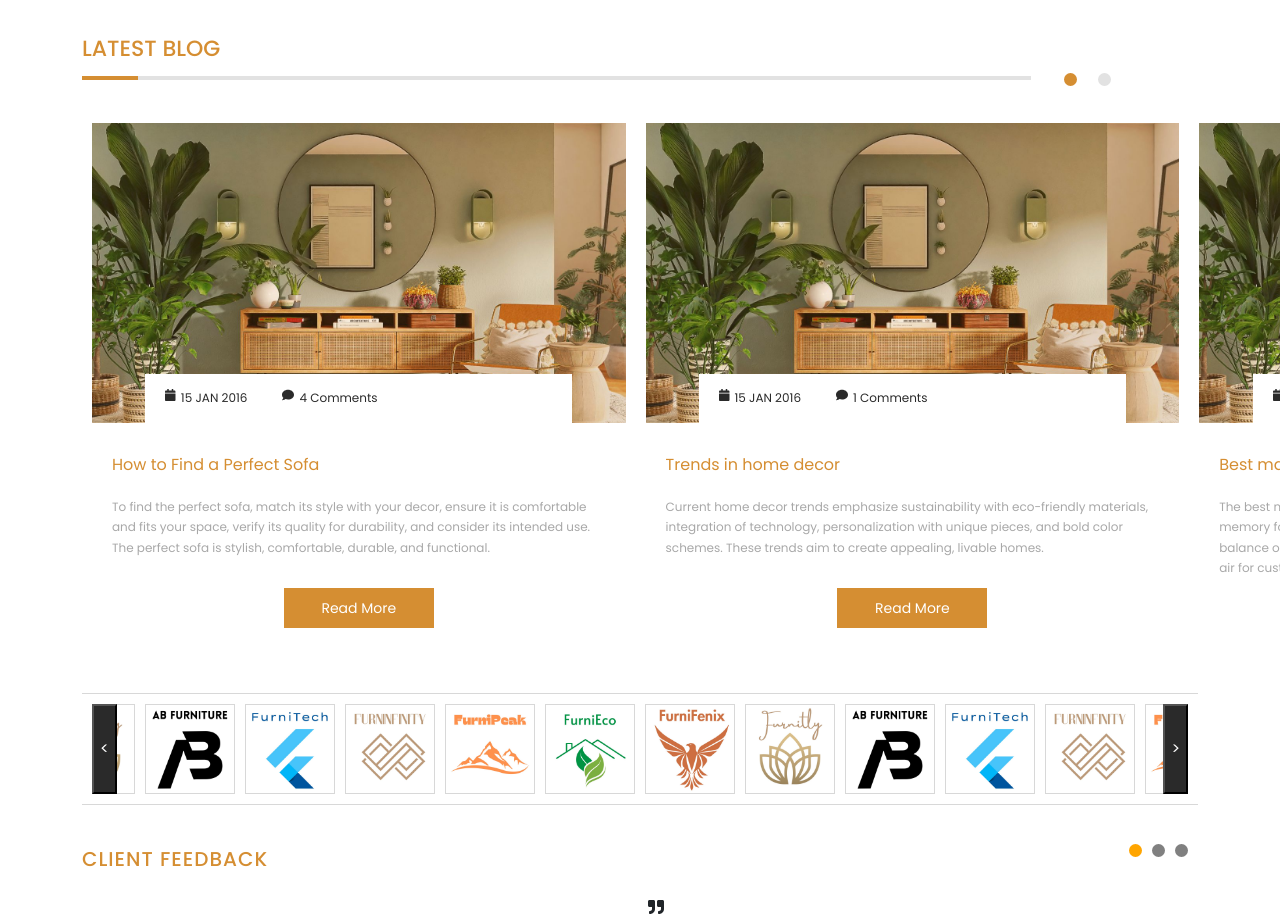
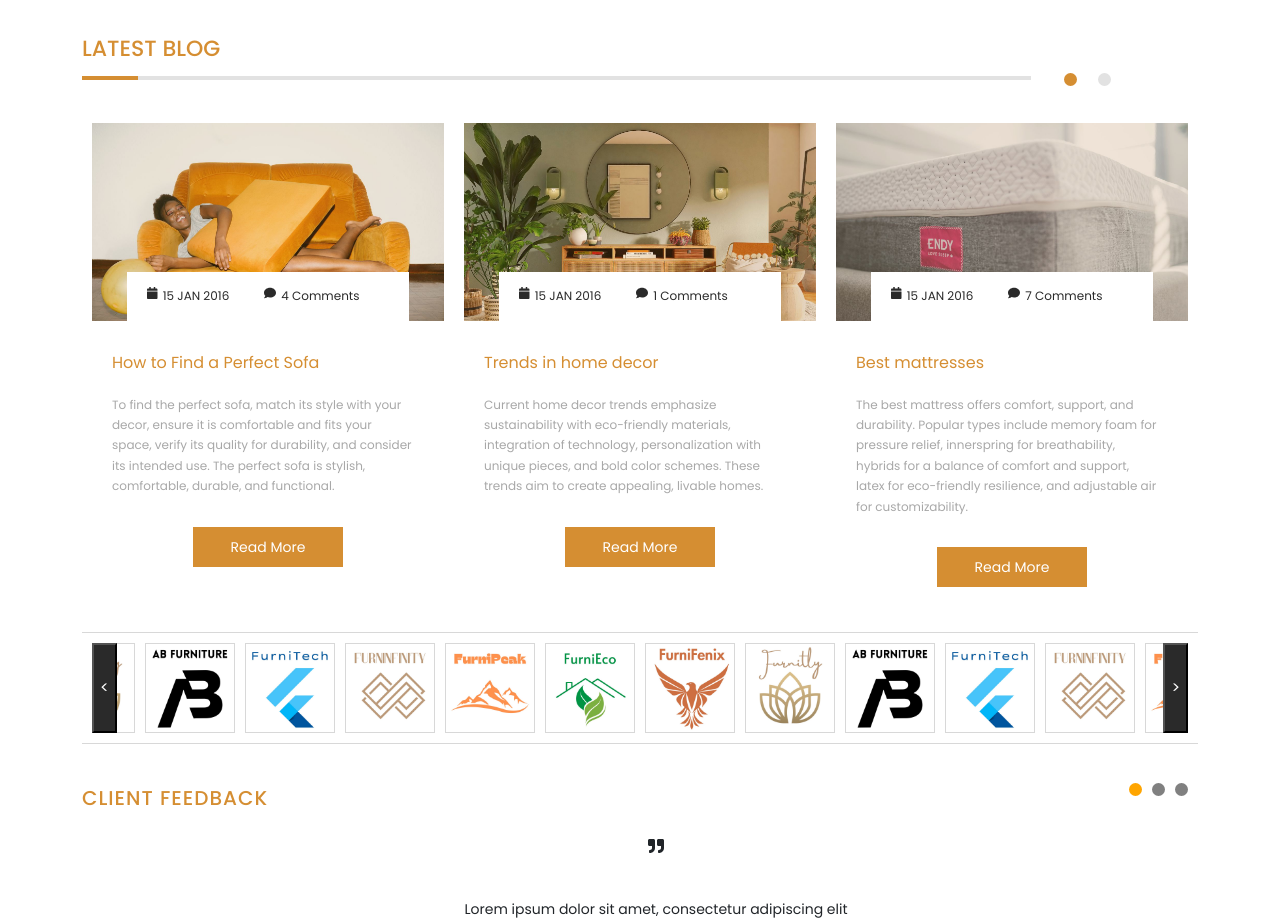
Before and after one commit to PatrykSzwiec/E-CommerceShop, a React (Create React App) app: page / in a window 1280 px wide. Shown: the part 2240-3160 px from the top of the page. Built offline with nearby package versions, Linux system fonts and the light colour scheme; no server answers.

Commit message:
Added SingleBlog page

```diff
--- a/src/App.js
+++ b/src/App.js
@@ -20,6 +20,7 @@ import AboutPage from './components/views/AboutPage/AboutPage';
 import PolicyPage from './components/views/PolicyPage/PolicyPage';
 import ConditionsPage from './components/views/ConditionsPage/ConditionsPage';
 import OnlineSupPage from './components/views/OnlineSupPage/OnlineSupPage';
+import SingleBlog from './components/views/SingleBlog/SingleBlog';
 
 const App = () => (
   <Provider store={store}>
@@ -32,7 +33,7 @@ const App = () => (
           <Route exact path={'/shop/:categoryId'} component={ProductList} />
           <Route exact path={'/product/:productId'} component={ProductPage} />
           <Route exact path={'/blog'} component={Blog} />
-          {/* <Route exact path={'/benefits'} component={BenefitsPage} /> */}
+          <Route exact path={'/blog/:blogURL'} component={SingleBlog} />
           <Route exact path={'/cart'} component={Cart} />
           <Route exact path={'/search'} component={SearchPage} />
           <Route exact path={'/about'} component={AboutPage} />
--- a/src/components/features/BlogBox/BlogBox.js
+++ b/src/components/features/BlogBox/BlogBox.js
@@ -1,5 +1,6 @@
 import styles from './BlogBox.module.scss';
 import React from 'react';
+import { Link } from 'react-router-dom';
 
 import { FontAwesomeIcon } from '@fortawesome/react-fontawesome';
 import { faCalendar, faComment } from '@fortawesome/free-solid-svg-icons';
@@ -11,13 +12,13 @@ const BlogBox = () => {
 
   return (
     <div className={styles.blogs}>
-      {blogs.map(blog => (
+      {blogs.slice(0, 3).map(blog => (
         <div key={blog.id} className={styles.blog}>
           <div className={styles.visual}>
             <img
               className={styles.image}
               alt='Triathlon Guide'
-              src={`${process.env.PUBLIC_URL}/images/Blog/2.jpg`}
+              src={`${process.env.PUBLIC_URL}/images/Blog/${blog.imageName}.jpg`}
             />
             <div className={styles.subBox}>
               <div className={styles.info}>
@@ -35,9 +36,9 @@ const BlogBox = () => {
               <div className={styles.title}>{blog.blogTitle}</div>
               <div className={styles.text}>{blog.blogSummery}</div>
             </div>
-            <div className={styles.buttonBox}>
+            <Link className={styles.buttonBox} to={'/blog/' + blog.blogURL}>
               <div className={styles.button}>Read More</div>
-            </div>
+            </Link>
           </div>
         </div>
       ))}
--- a/src/components/features/BlogBox/BlogBox.module.scss
+++ b/src/components/features/BlogBox/BlogBox.module.scss
@@ -10,8 +10,9 @@
         .visual {
             position: relative;
             .image {
-                height: 300px;
+                height: 100%;
                 background-color: $latest-blog-gray-dark;
+                width: 100%;
             }
             .subBox {
                 position: absolute;
--- /dev/null
+++ b/src/components/views/SingleBlog/SingleBlog.js
@@ -0,0 +1,35 @@
+import styles from './SingleBlog.module.scss';
+import React from 'react';
+import { useSelector } from 'react-redux';
+//import { getBlogContent } from '../../../redux/blogRedux';
+import { useParams } from 'react-router-dom';
+import { getBlogById } from '../../../redux/blogRedux';
+
+const SingleBlog = () => {
+  const { blogURL } = useParams();
+  const blog = useSelector(state => getBlogById(state, blogURL));
+  return (
+    <div>
+      <div className='container'>
+        <h1 className={styles.title}>{blog.blogTitle}</h1>
+        <p>
+          <b>A summery:</b>
+        </p>
+        <p className={styles.subtitle}>
+          <i>{blog.blogSummery}</i>
+        </p>
+        <img
+          className={styles.image}
+          alt='Furniture Guide'
+          src={`${process.env.PUBLIC_URL}/images/Blog/${blog.imageName}.jpg`}
+        />
+        <p className={styles.published}>
+          <b>Published: </b> {blog.dateOfPublishing}
+        </p>
+        <p className={styles.content}>{blog.blogContent}</p>
+        <p></p>
+      </div>
+    </div>
+  );
+};
+export default SingleBlog;
--- /dev/null
+++ b/src/components/views/SingleBlog/SingleBlog.module.scss
@@ -0,0 +1,22 @@
+.title {
+    margin: 50px 0;
+}
+.subtitle {
+    margin: 10px 20px 10px 0;
+}
+
+.image {
+    object-fit: cover;
+    left: 0;
+    width: 100%;
+    margin: 20px 0;
+}
+.published {
+    margin: 20px 0;
+
+}
+
+.content {
+    line-height: 2.5;
+    margin: 10px 0 50px 0;
+}
--- a/src/redux/blogRedux.js
+++ b/src/redux/blogRedux.js
@@ -1,2 +1,5 @@
 /* selectors */
 export const getBlogContent = ({ blogs }) => blogs;
+
+export const getBlogById = ({ blogs }, blogURL) =>
+  blogs.find(blog => blog.blogURL === blogURL);
```
